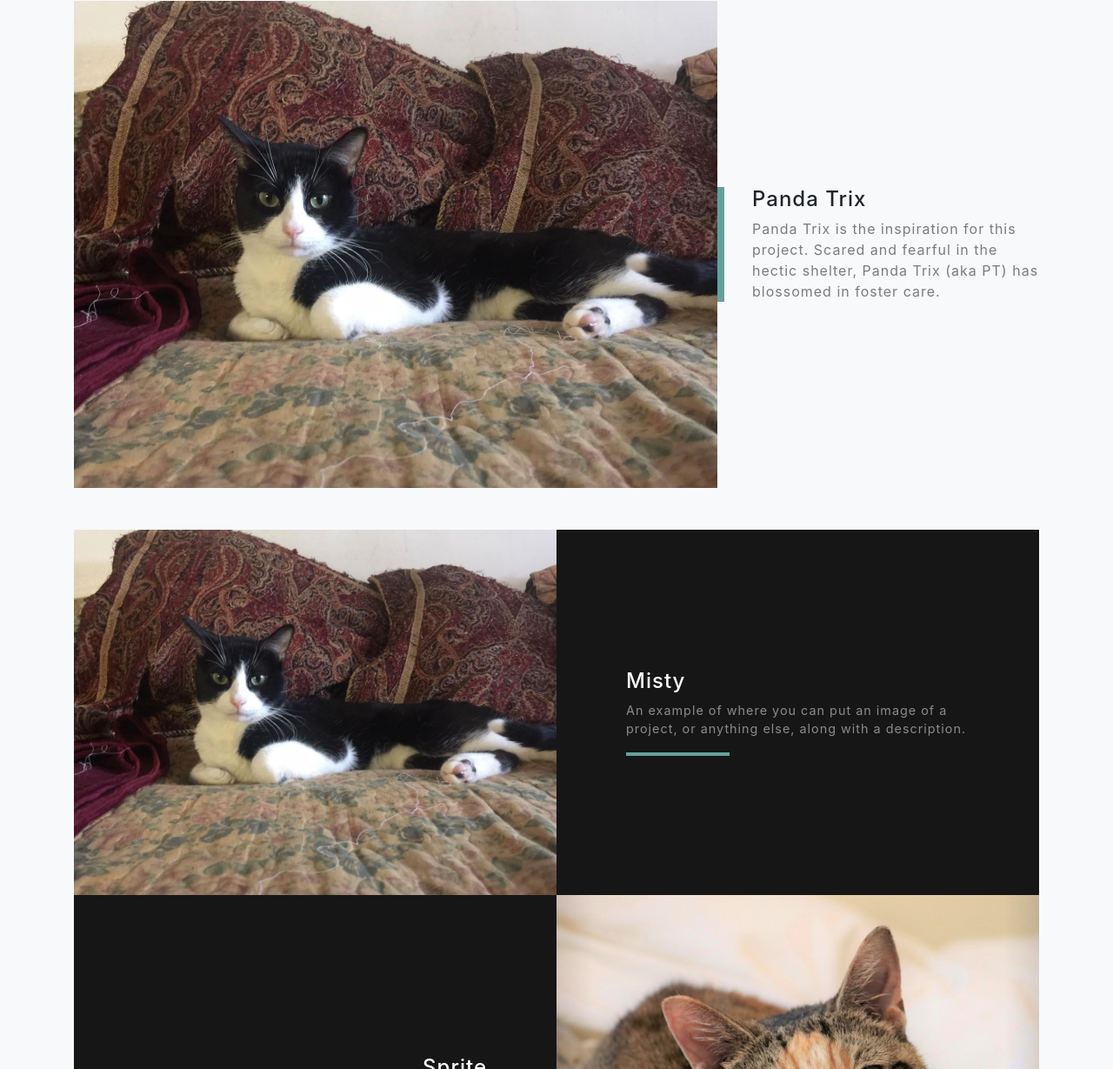
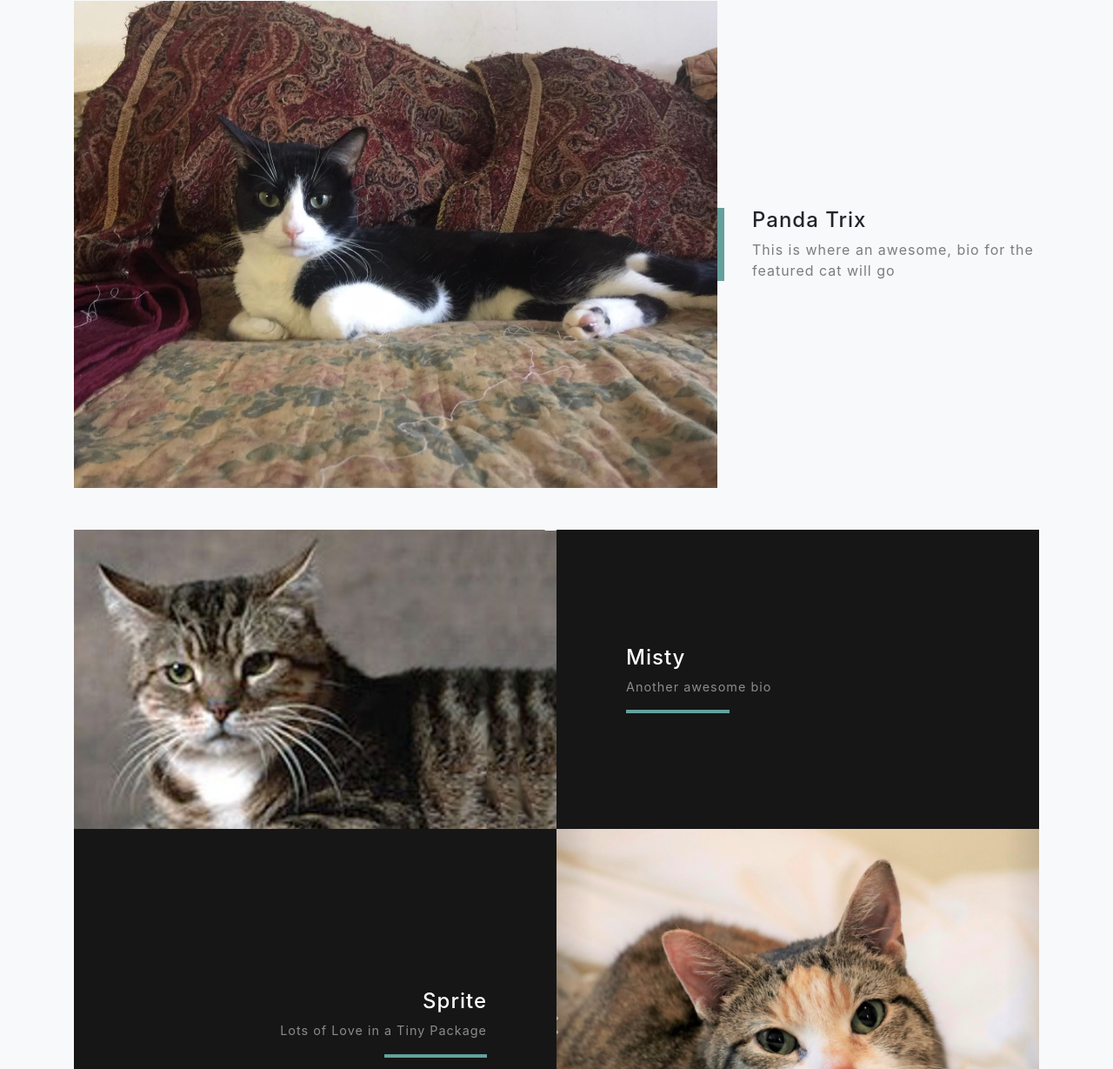
Before and after one commit to mischegoss/FosterCatsofNewYork, a website with bundled scripts: page index.html in a window 1280 px wide. Shown: the part 959-2188 px from the top of the page at 87% size. Built offline with nearby package versions, Linux system fonts and the light colour scheme.

Commit message:
Add filler photo

```diff
--- a/index.html
+++ b/index.html
@@ -71,7 +71,7 @@
         <div class="col-xl-4 col-lg-5">
           <div class="featured-text text-center text-lg-left">
             <h4>Panda Trix</h4>
-            <p class="text-black-50 mb-0">Panda Trix is the inspiration for this project. Scared and fearful in the hectic shelter, Panda Trix (aka PT) has blossomed in foster care. </p>
+            <p class="text-black-50 mb-0"> This is where an awesome, bio for the featured cat will go </p>
           </div>
         </div>
       </div>
@@ -79,14 +79,14 @@
       <!-- Project One Row -->
       <div class="row justify-content-center no-gutters mb-5 mb-lg-0">
         <div class="col-lg-6">
-          <img class="img-fluid" src="img/panda.jpg" alt="">
+          <img class="img-fluid" src="img/cat.jpg" alt="">
         </div>
         <div class="col-lg-6">
           <div class="bg-black text-center h-100 project">
             <div class="d-flex h-100">
               <div class="project-text w-100 my-auto text-center text-lg-left">
                 <h4 class="text-white">Misty</h4>
-                <p class="mb-0 text-white-50">An example of where you can put an image of a project, or anything else, along with a description.</p>
+                <p class="mb-0 text-white-50">Another awesome bio</p>
                 <hr class="d-none d-lg-block mb-0 ml-0">
               </div>
             </div>
```
Also changed, not shown: README.md, img/cat.jpg (added), 2 other files.
